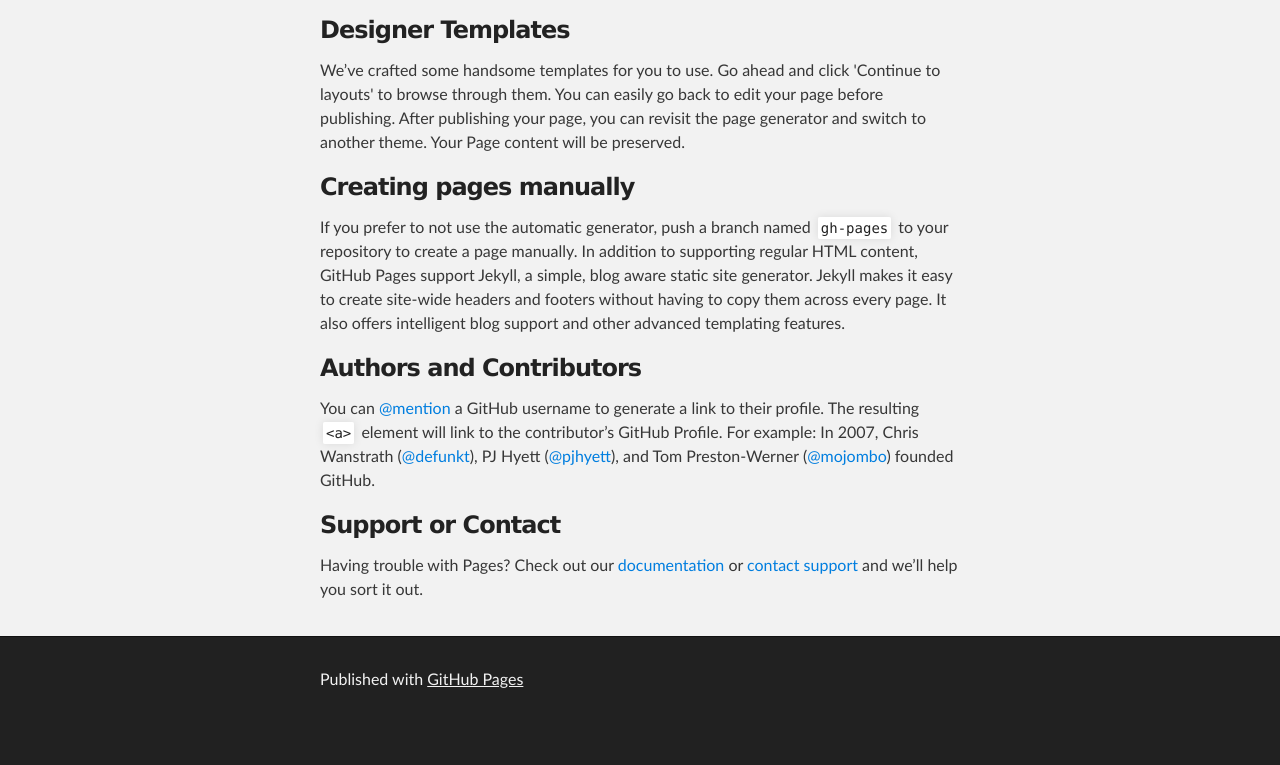
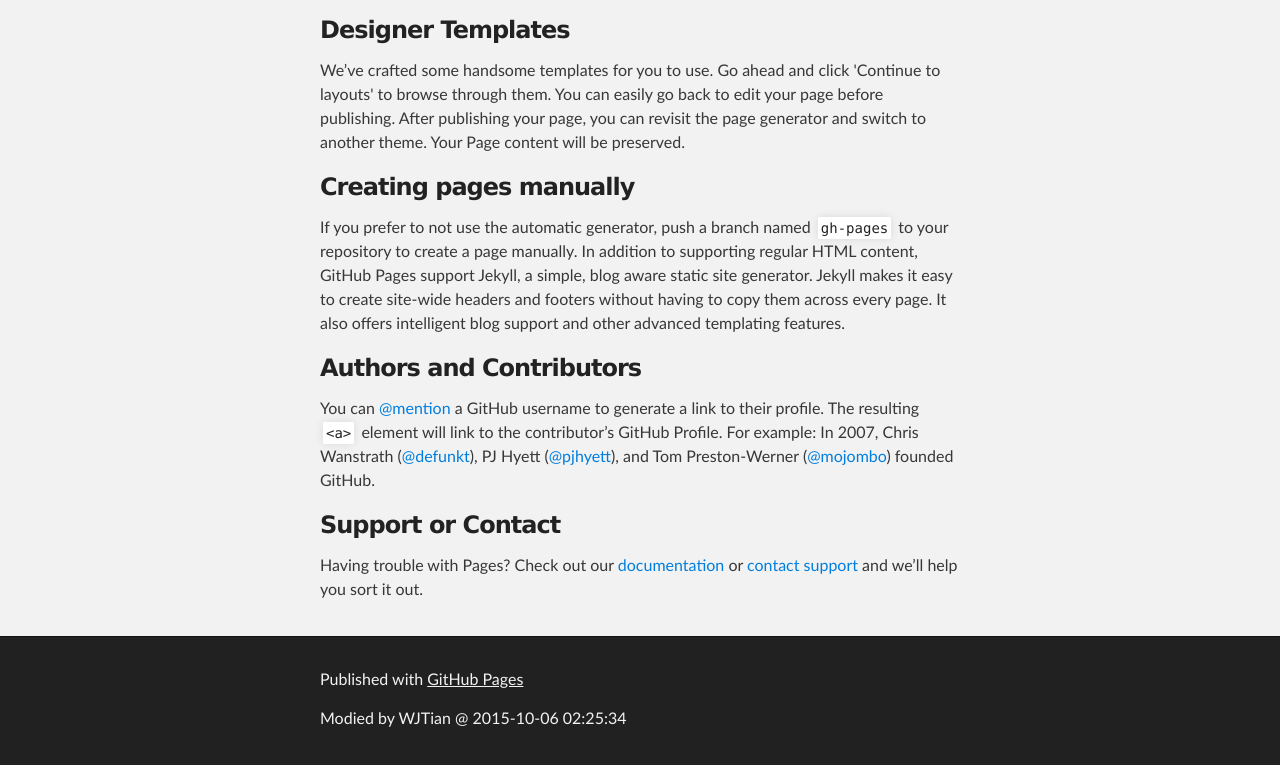
Before and after one commit to WJTian/WJtian.github.io, a plain HTML site: page index.html in a window 1280 px wide. Shown: the part 393-1158 px from the top of the page. Before the commit the page ends 1119 px from the top, so only its background shows below. Drawn offline with Linux system fonts and the light colour scheme.

Commit message:
Update index.html

```diff
--- a/index.html
+++ b/index.html
@@ -58,6 +58,7 @@
     <div id="footer_wrap" class="outer">
       <footer class="inner">
         <p>Published with <a href="https://pages.github.com">GitHub Pages</a></p>
+        <p>Modied by WJTian @ 2015-10-06 02:25:34</a></p>
       </footer>
     </div>
 
```
